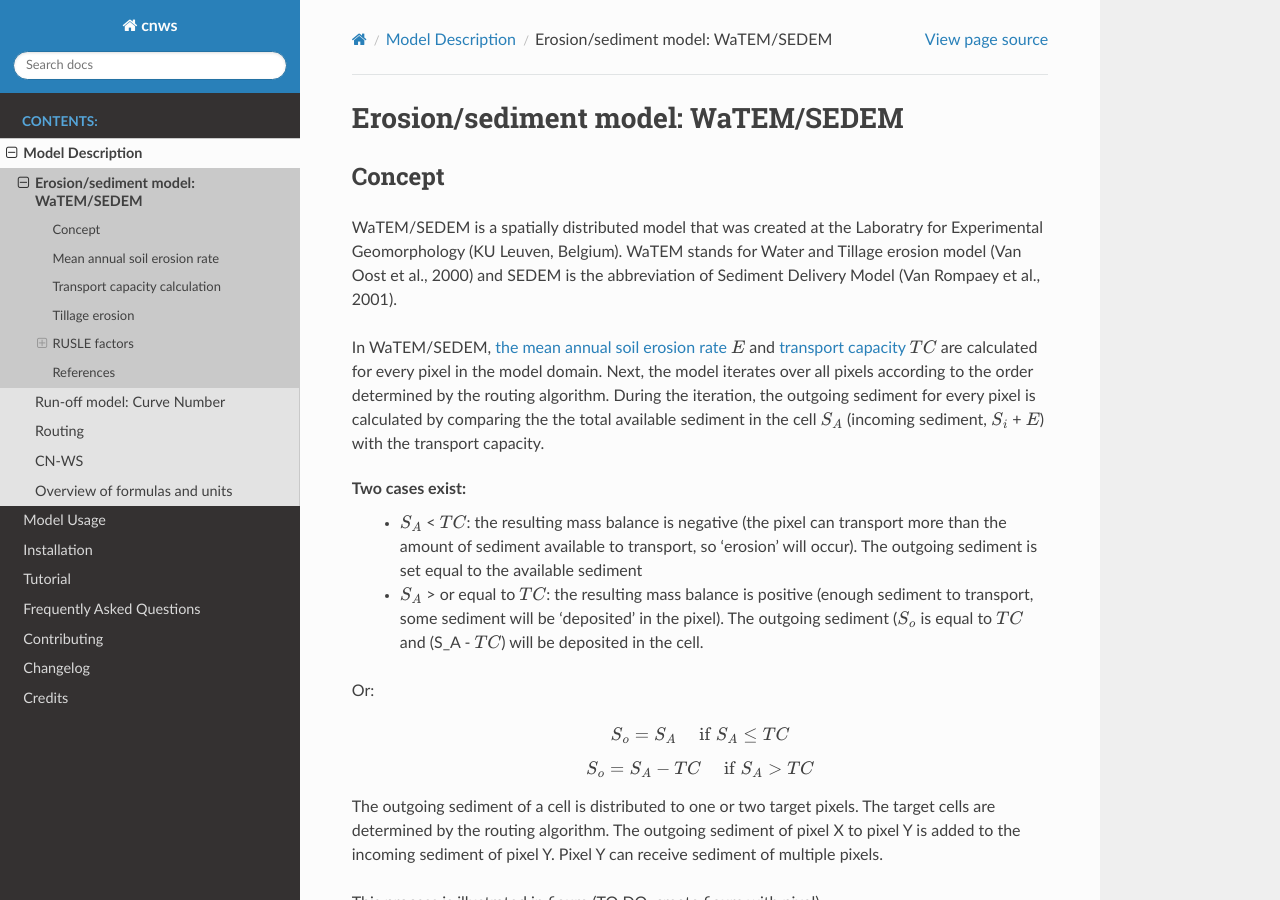
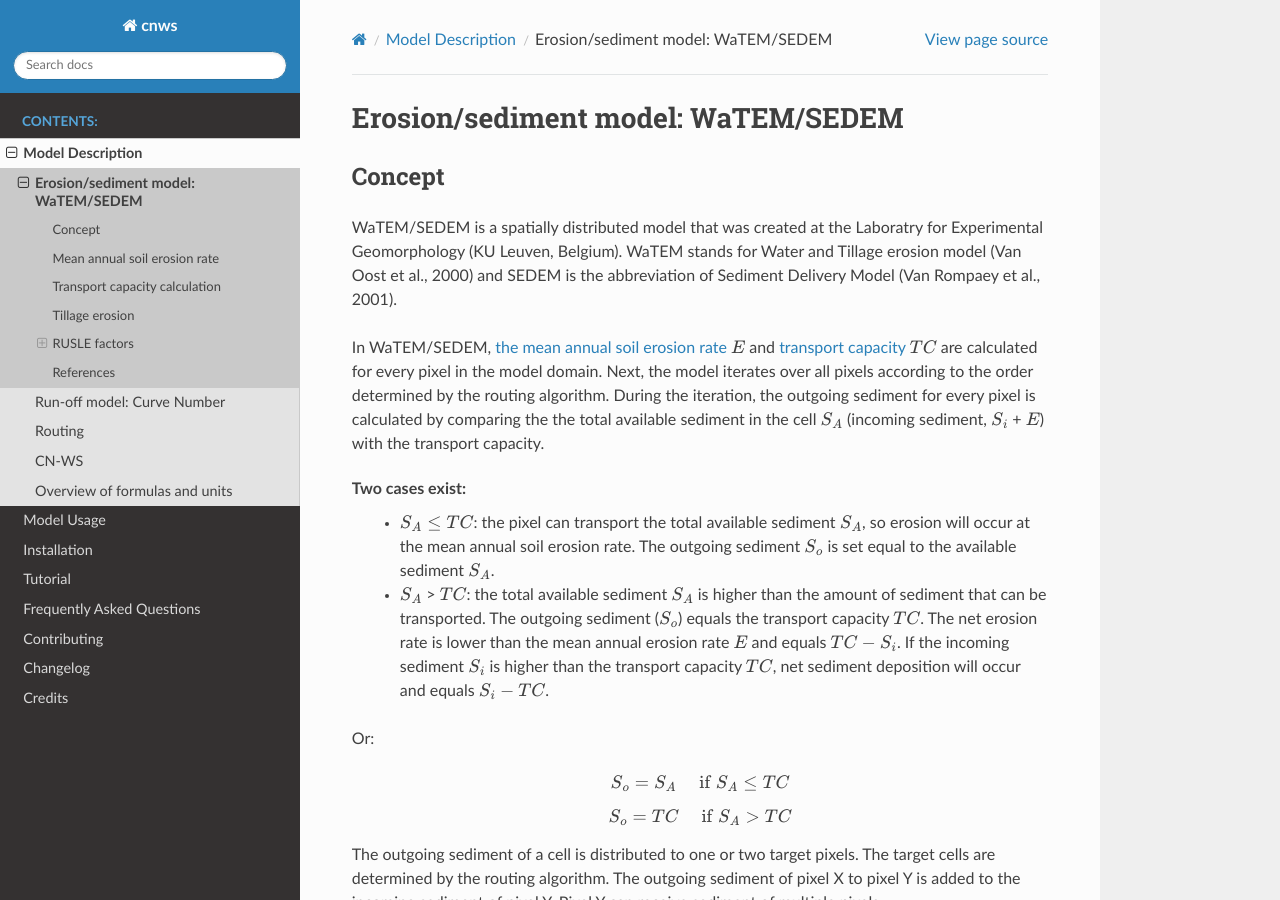
Before and after one commit to watem-sedem/watem-sedem, a Sphinx documentation site: the page built from docs/watem-sedem.rst, in a window 1280 px wide and 900 px high. Built offline with Sphinx 7.4.7 and the Read the Docs theme 2.0.0, drawn with Linux system fonts in a browser that asks for light colours.

Commit message:
Rewrite concept WaTEM/SEDEM according to review of Petra

```diff
--- a/docs/watem-sedem.rst
+++ b/docs/watem-sedem.rst
@@ -23,14 +23,17 @@
 sediment, :math:`S_i` + :math:`E`) with the transport capacity.
 
 Two cases exist:
- - :math:`S_A` < :math:`TC`: the resulting mass balance is negative (the
-   pixel can transport more than the amount of sediment available to
-   transport, so 'erosion' will occur). The outgoing sediment is set equal
-   to the available sediment
- - :math:`S_A` > or equal to :math:`TC`: the resulting mass balance is
-   positive (enough sediment to transport, some sediment will be 'deposited'
-   in the pixel). The outgoing sediment (:math:`S_o` is equal to :math:`TC`
-   and (S_A - :math:`TC`) will be deposited in the cell.
+ - :math:`S_A \leq TC`: the pixel can transport the total
+   available sediment :math:`S_A`, so erosion will occur at the mean annual soil
+   erosion rate. The outgoing sediment :math:`S_o` is set equal to the available
+   sediment :math:`S_A`.
+ - :math:`S_A` > :math:`TC`: the total available sediment :math:`S_A` is higher
+   than the amount of sediment that can be transported. The outgoing sediment
+   (:math:`S_o`) equals the transport capacity :math:`TC`.
+   The net erosion rate is lower than the mean annual erosion rate :math:`E`
+   and equals :math:`TC - S_i`. If the incoming sediment :math:`S_i` is higher
+   than the transport capacity :math:`TC`, net sediment deposition will occur
+   and equals :math:`S_i - TC`.
 
 Or:
 
@@ -38,7 +41,7 @@
         S_o = S_A \quad\text{ if } S_A \leq TC
 
 .. math::
-        S_o = S_A-TC \quad\text{ if } S_A>TC
+        S_o = TC \quad\text{ if } S_A>TC
 
 The outgoing sediment of a cell is distributed to one or two target pixels.
 The target cells are determined by the routing algorithm. The outgoing
```
